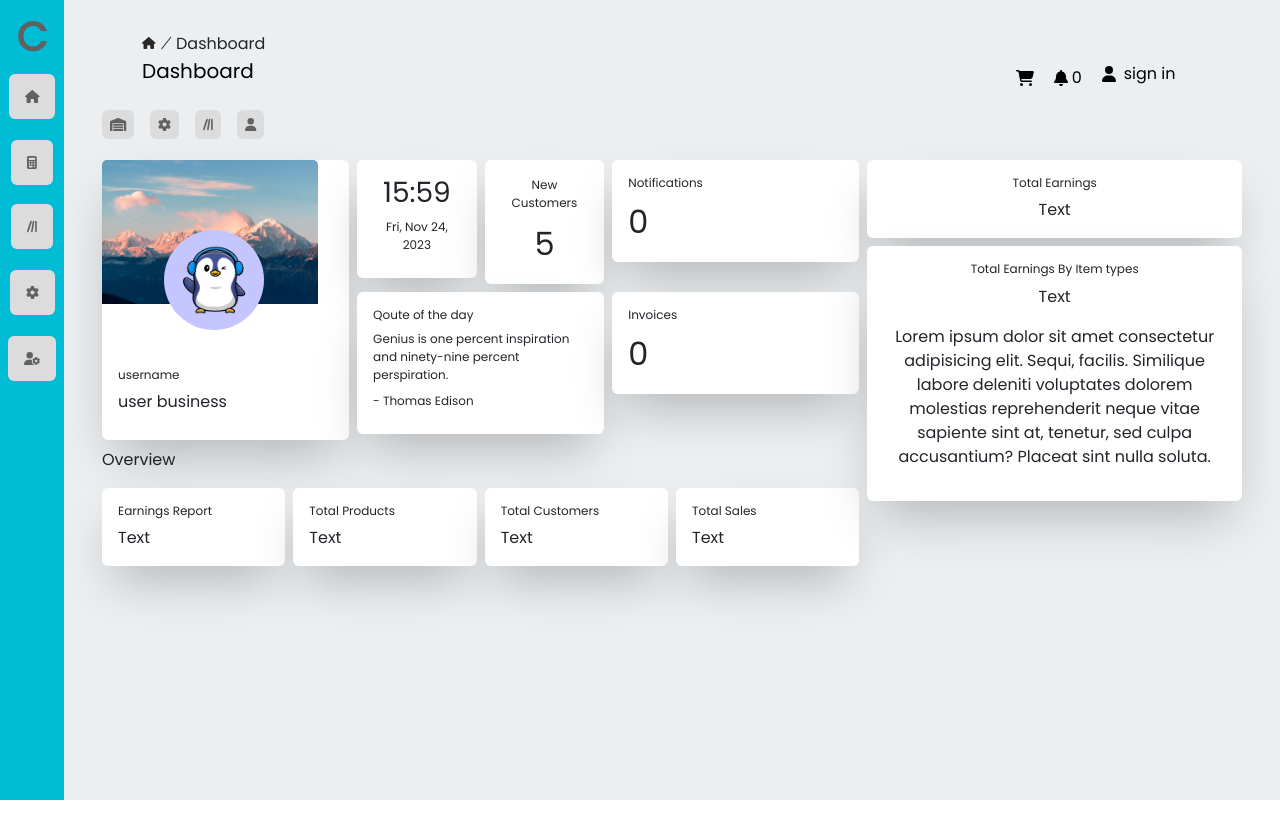
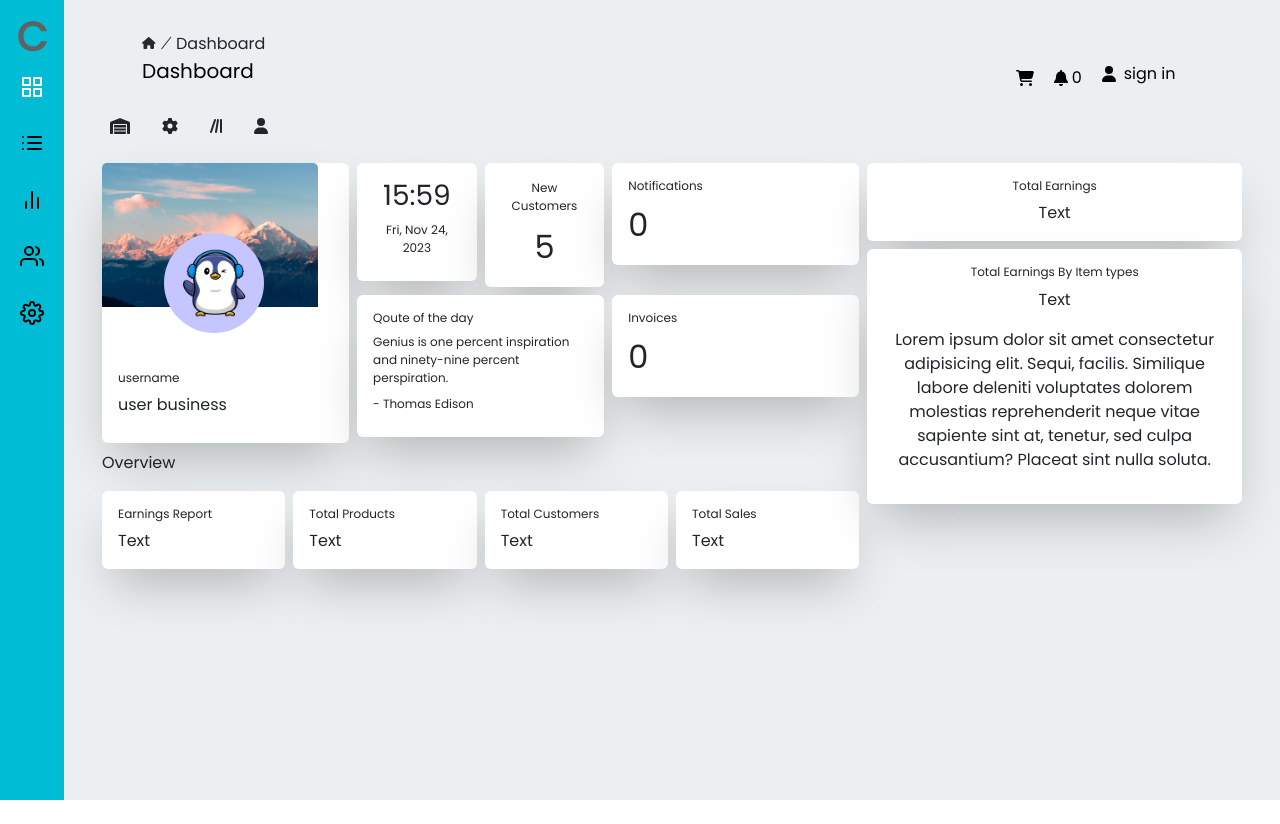
Before and after one commit to kevin-wairi/sparespos, a React (Create React App) app: page / in a window 1280 px wide. Built offline with nearby package versions, Linux system fonts and the light colour scheme; data requests are answered from the project's data file.

Commit message:
updated styles,added svg icons

```diff
--- a/src/Components/SidebarMenu/SidebarMenu.css
+++ b/src/Components/SidebarMenu/SidebarMenu.css
@@ -22,8 +22,6 @@
   .logo{
     color: rgb(97, 97, 97);
   }
-  .sidenav-icon{
-    background-color: rgb(221, 220, 220);
-    height: 13px;
-    color: rgb(97, 97, 97);
+  .sidenav-icon:hover{
+    background-color: #26c6da;
   }
--- a/src/Components/SidebarMenu/SidebarMenu.jsx
+++ b/src/Components/SidebarMenu/SidebarMenu.jsx
@@ -1,7 +1,6 @@
 import React from 'react'
 import './SidebarMenu.css'
-import { FontAwesomeIcon } from '@fortawesome/react-fontawesome';
-import { faHouse,faCalculator,faLinesLeaning ,faGear,faUserGear} from '@fortawesome/free-solid-svg-icons';
+import { Grid, List, Settings, Users, BarChart2 } from 'react-feather';
 import { NavLink, useLocation } from 'react-router-dom'
 
 
@@ -14,7 +13,7 @@ function SidebarMenu() {
   };
 
   return (
-      <div className=' sidebarmenu' style={{maxHeight:'100vh',height:'100vh'}}>
+    <div className=' sidebarmenu' style={{ maxHeight: '100vh', height: '100vh' }}>
       <div className="wrapper bg-cyan-500 h-100">
 
         <div>
@@ -25,29 +24,29 @@ function SidebarMenu() {
           </div>
 
           <ul className="nav d-flex flex-column gap-3">
-              <li className={`nav-item mx-auto ${isNavLinkActive('/') ? 'active' : ''}`}>
-              <NavLink  to="/"  >
-                  <FontAwesomeIcon className='sidenav-icon  rounded icon-bg p-3'   icon={faHouse} />
+            <li className="nav-item mb-3">
+              <NavLink to="/" className={` rounded p-2 sidenav-icon ${isNavLinkActive('/') ? 'bg-cyan-300 text-white' : 'bg-cyan-500 text-cyan-100'}`} >
+                <Grid />
               </NavLink>
             </li>
-              <li className={`nav-item mx-auto ${isNavLinkActive('/items') ? 'active' : ''}`}>
-              <NavLink  to="/items"  >
-                  <FontAwesomeIcon className='sidenav-icon p-2 rounded icon-bg p-3' style={{fontSize:'35px'}}  icon={faCalculator} />
+            <li className="nav-item mb-3">
+              <NavLink to="/tables" className={` rounded p-2 sidenav-icon ${isNavLinkActive('/tables') ? 'bg-cyan-300 text-white' : 'bg-cyan-500 text-cyan-100'}`} >
+                <List />
               </NavLink>
             </li>
-              <li className={`nav-item mx-auto ${isNavLinkActive('/tables') ? 'active' : ''}`}>
-              <NavLink  to="/tables"  >
-                    <FontAwesomeIcon className='sidenav-icon p-2 rounded icon-bg p-3 ' icon={faLinesLeaning}  />
+            <li className="nav-item mb-3">
+              <NavLink to="/dashboard" className={` rounded p-2 sidenav-icon ${isNavLinkActive('/dashboard') ? 'bg-cyan-300 text-white' : 'bg-cyan-500 text-cyan-100'}`} >
+                <BarChart2 />
               </NavLink>
             </li>
-              <li className={`nav-item mx-auto ${isNavLinkActive('/tables') ? 'active' : ''}`}>
-              <NavLink  to="/settings"  >
-                    <FontAwesomeIcon className='sidenav-icon p-2 rounded icon-bg p-3 ' icon={faGear}  />
+            <li className="nav-item mb-3">
+              <NavLink to="/users" className={` rounded p-2 sidenav-icon ${isNavLinkActive('/users') ? 'bg-cyan-300 text-white' : 'bg-cyan-500 text-cyan-100'}`} >
+                <Users />
               </NavLink>
             </li>
-              <li className={`nav-item mx-auto ${isNavLinkActive('/tables') ? 'active' : ''}`}>
-              <NavLink  to="/settings"  >
-                    <FontAwesomeIcon className='sidenav-icon p-2 rounded icon-bg p-3'  icon={faUserGear} />
+            <li className="nav-item mb-3">
+              <NavLink to="/settings" className={` rounded p-2 sidenav-icon ${isNavLinkActive('/settings') ? 'bg-cyan-300 text-white' : 'bg-cyan-500 text-cyan-100'}`} >
+                <Settings />
               </NavLink>
             </li>
           </ul>
```
Lines whose indentation alone changed are shown as unchanged.
